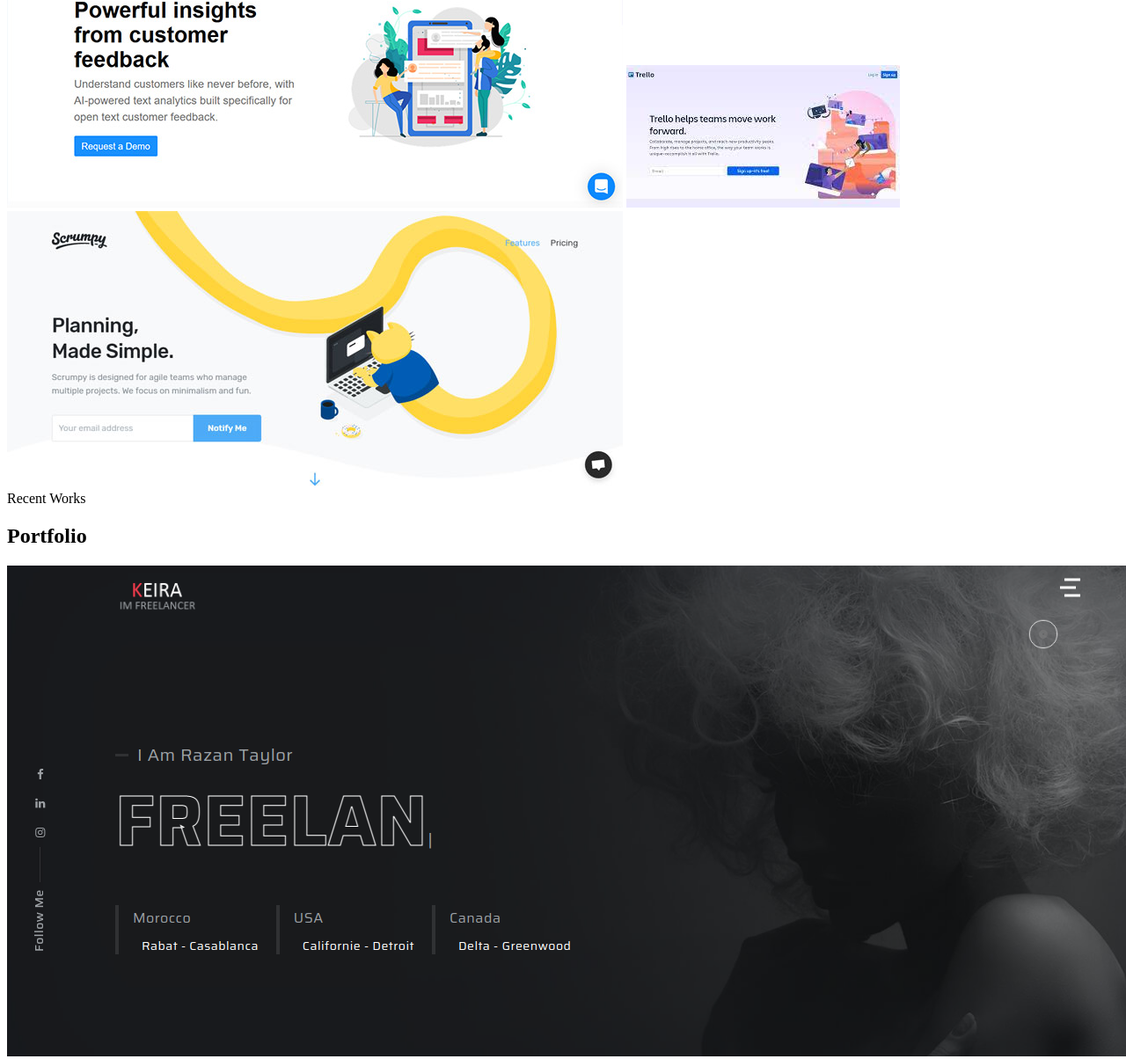
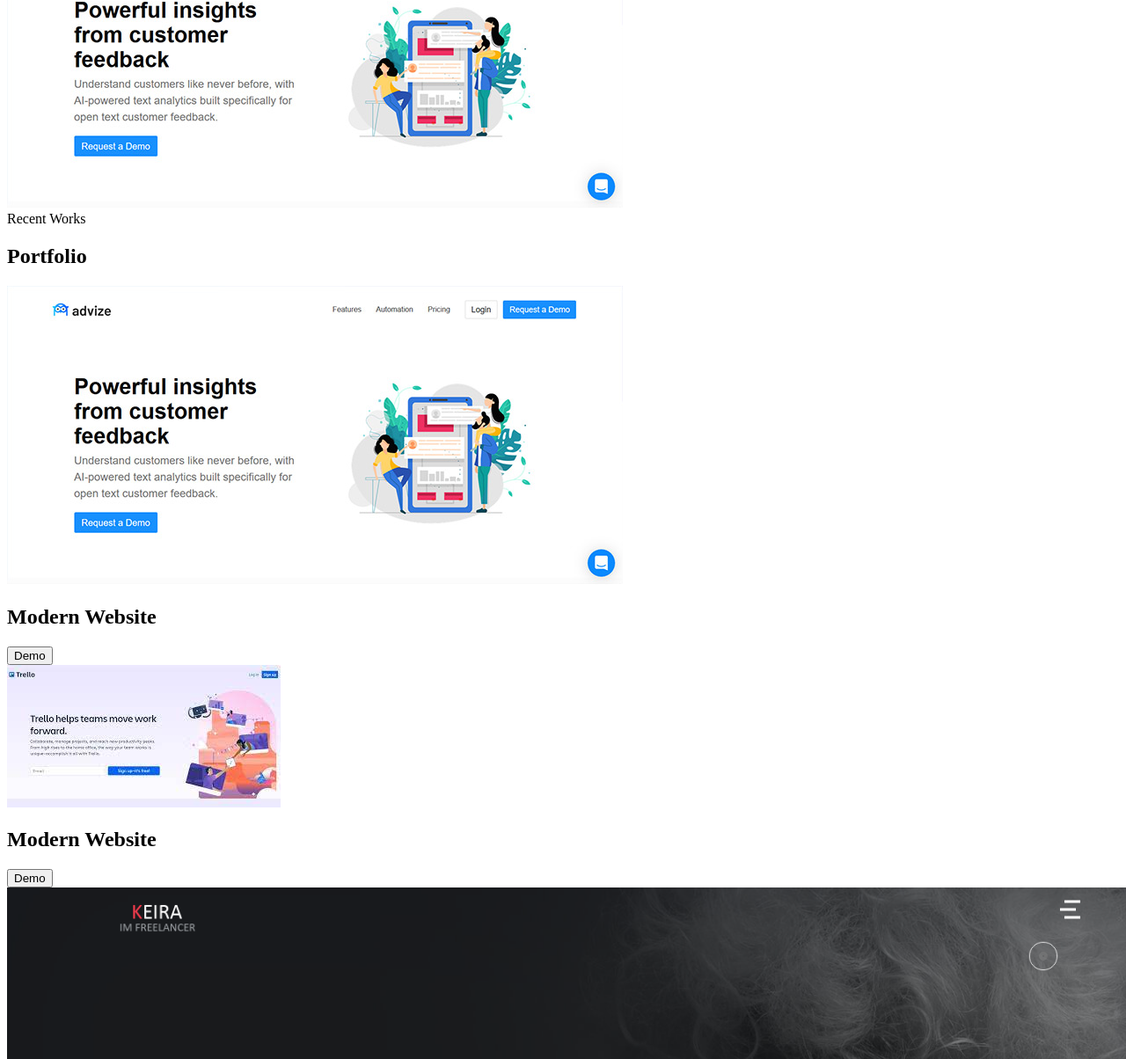
Before and after one commit to hninwutyikyaw/portfolio, a plain HTML site: page test.html in a window 1280 px wide. Shown: the part 183-1387 px from the top of the page at 88% size. Drawn offline with Linux system fonts and the light colour scheme.

Commit message:
test error in protfolio img

```diff
--- a/test.html
+++ b/test.html
@@ -10,8 +10,6 @@
 <body>
     <h1>testing</h1>
     <img src="assets/img/portfolio1.jpg" alt="">
-    <img src="assets/img/portfolio2.jpg" alt="">
-    <img src="assets/img/portfolio3.jpg" alt="">
           <!--========== PORTFOLIO ==========-->
           <section class="portfolio section" id="portfolio">
             <span class="section-subtitle">Recent Works</span>
@@ -20,7 +18,7 @@
         <div class="bd-container ">
             <div class="portfolio__container bd-grid">
                 <div class="portfolio__content">
-                    <img src="/assets/img/portfolio.png" alt="">
+                    <img src="assets/img/portfolio1.jpg" alt="">
                     <div class="portfolio__data">
                         <h2 class="portfolio__title">Modern Website</h2>
                         <button class="button modal-open" data-modal="modal1">Demo<i class="uil uil-arrow-right button__icon"></i></button>
@@ -28,7 +26,7 @@
                 </div>
 
                 <div class="portfolio__content">
-                    <img src="/assets/img/portfolio.png" alt="">
+                    <img src="assets/img/portfolio2.jpg" alt="">
                     <div class="portfolio__data">
                         <h2 class="portfolio__title">Modern Website</h2>
                         <button class="button modal-open" data-modal="modal2">Demo<i class="uil uil-arrow-right button__icon"></i></button>
@@ -49,7 +47,7 @@
             <div class="portfolio__modal__content bd-grid">
                 <i class="uil uil-times portfolio__modal-close"></i>
                 <div class="portfolio__modal__thumbnail">
-                    <img src="/assets/img/portfolio.png" alt="">
+                    <img src="assets/img/portfolio3.jpg" alt="">
                 </div>
                 <div class="portfolio__modal__data">
                     <h2 class="portfolio__modal__title">Modern Website1</h2>
```
